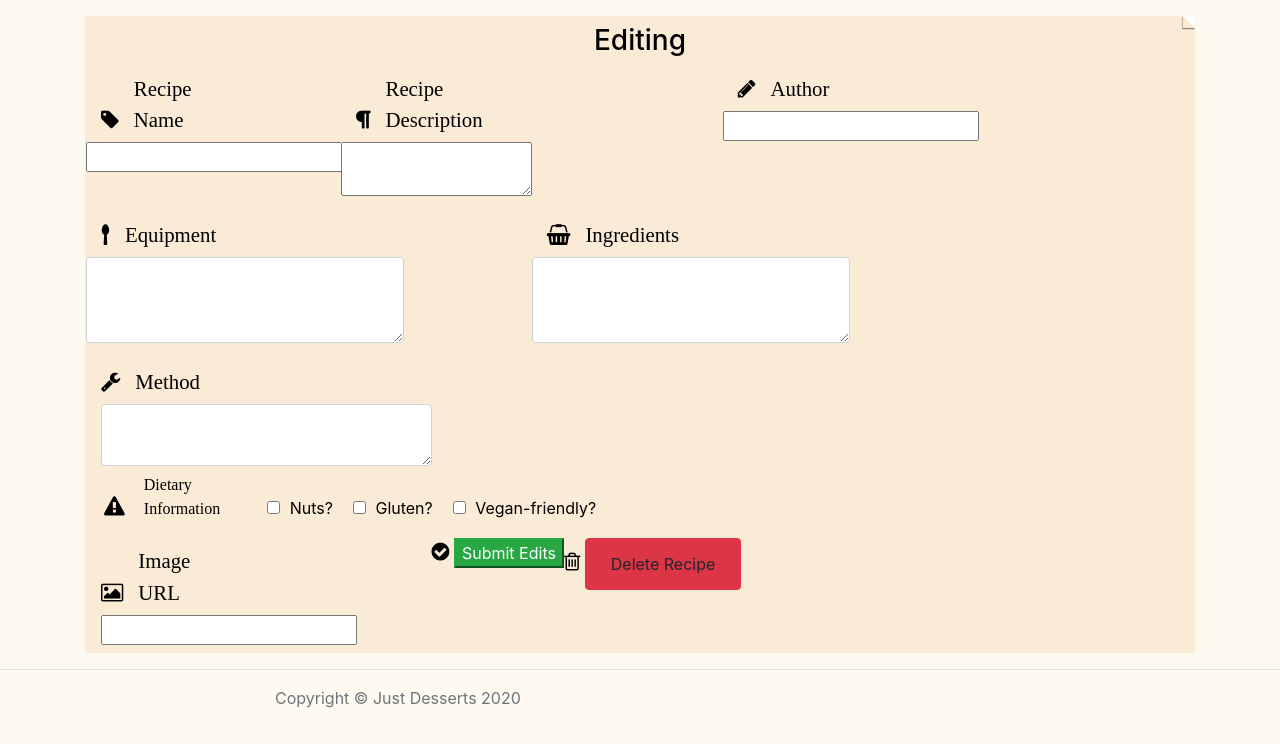
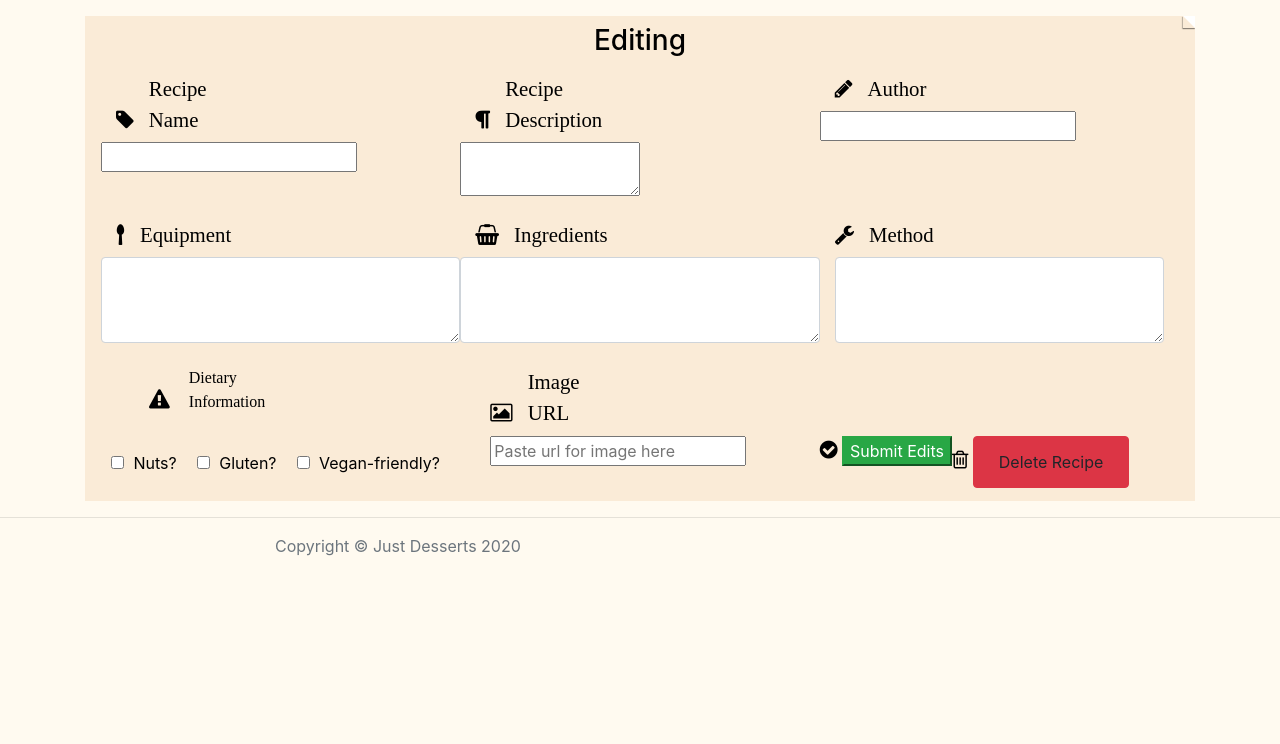
Before and after one commit to pmadden90/milestone-project-3-ci, a Flask app: template templates/editrecipe.html in a window 1280 px wide. Shown: the part 56-800 px from the top of the page. Run offline with Flask 2, Linux system fonts and the light colour scheme; the template is opened without the code that fills it, so the values that code supplies are empty; some libraries are stand-ins or nearby versions; some web fonts are replaced.

Commit message:
Updated editrecipe page to match addrecipe page

```diff
--- a/templates/editrecipe.html
+++ b/templates/editrecipe.html
@@ -5,8 +5,9 @@
 	<div class="row">
 		<div class="form col-xs-12">
 			<form action="{{ url_for('update_recipe', dessert_id=recipe._id)}}" method="POST" class="col-xs-12">
-				<div class="row justify-content-md-center">
-					<div class="col-xs-12 col-md-4">
+				<div class='container-fluid'>
+			        <div class='row'>
+				<div class='col-xs-12 col-md-4 col-sm-2 gray'>
 					<div class="form-group">
 						<i class="fa fa-tag"><label class="col-sm-2 col-form-label" for="icon_prefix">Recipe Name</label></i>
 						<div class="row">
@@ -14,7 +15,7 @@
                         </div>
 					</div>
 				</div>
-					<div class="col-xs-12 col-md-6">
+				<div class='col-xs-12 col-md-4 col-sm-2 gray-l'>
 					<div class="form-group">
 						<i class="fa fa-paragraph"><label class="col-sm-2 col-form-label">Recipe Description</label></i>
 						<div class="row">
@@ -22,18 +23,15 @@
 						</div>
 					</div>
 				</div>
-					<div class="col-xs-12 col-md-2">
+				<div class='col-xs-12 col-md-4 col-sm-2 gray'>
 					<div class="form-group">
 						<i class="fa fa-pencil"><label class="col-sm-2 col-form-label" for="icon_prefix">Author</label></i>
 						<div class="row">
-								<input id="author" name="author" type="text" placeholder="{{recipe.author}}">
+							<input id="author" name="author" type="text" placeholder="{{recipe.author}}" readonly>
                         </div>
 					</div>
 				</div>
-                </div>
-				<!--Second Row-->
-				<div class="row justify-content-md-center">
-					<div class="col-xs-12 col-sm-6 col-md-5">
+				<div class='col-xs-12 col-md-4 col-sm-2 gray-l'>
 					<div class="form-group">
 						<i class="fa fa-spoon"><label class="col-sm-6 col-form-label" for="icon_prefix">Equipment</label></i>
 						<div class="input-field col-xs-12">
@@ -43,9 +41,7 @@
 						</div>
 					</div>
 				</div>
-
-					<div class="col-xs-12 col-sm-6 col-md-5 offset-md-2">
-					<!--Ingredients-->
+				<div class='col-xs-12 col-md-4 col-sm-2 gray'>
 					<div class="form-group">
 						<i class="fa fa-shopping-basket"><label class="col-sm-2 col-form-label" for="icon_prefix">Ingredients</label></i>
 						<div class="input-field col-xs-12">
@@ -55,21 +51,15 @@
 						</div>
 					</div>
 				</div>
-				</div>
-				<!--Method Row-->
-				<div class="row">
-					<div class="col-xs-12">
-				    	<div class="row">
-							<div class="add-ingredient col-xs-12 col-md-12">
-								<div class="col-xs-12 col-md-6">
+				<div class='col-xs-12 col-md-4 col-sm-2 gray-l'>
+					<div class="form-group">
 						<div class="input-field">
 							<i class="fa fa-wrench"><label class="col-sm-2 col-form-label" for="icon_prefix">Method</label></i>
-									<textarea class="form-control col-xs-12" id="method" name="method" type="text">{{recipe.method}}</textarea>
+							<textarea class="form-control col-xs-12" id="method" name="method" rows="3" type="text">{{recipe.method}}</textarea>
 						</div>
 					</div>
 				</div>
-						</div>
-						<div class="row">
+				<div class='col-xs-12 col-md-4 col-sm-2 gray'>
 					<div class="row">
 						<span class="dietary-info">
                             <i class="fa fa-exclamation-triangle"></i>
@@ -112,14 +102,16 @@
 						</div>
                     </div>
 				</div>
-									<div class="row">
-										<div class="col-xs-12 col-md-6">
+				<div class='col-xs-12 col-md-4 col-sm-2 gray-l'>
+					<div class="form-group">
 						<div class="input-field col s12 m12">
 							<i class="fa fa-photo"><label class="col-sm-2 col-form-label" for="icon_prefix">Image URL</label></i>
-												<input id="img_url" name="img_url" type="text" placeholder="{{recipe.img_url}}">
+							<input id="img_url" name="img_url" type="text" placeholder="Paste url for image here">
 				        </div>
 					</div>
-											<div class="row">
+				</div>
+				<div class='col-xs-12 col-md-4 col-sm-2 gray'>
+					<div class="row submit-recipe-button">
 						<div class="col-xs-6">
 							<i class="fa fa-check-circle"></i>
 							<button class="btn-success" type="button submit">Submit Edits</button>
@@ -131,8 +123,6 @@
 								class="btn waves-effect waves-light deep-orange darken-4">Delete
 								Recipe</a>
                             </button>
-
-												</div>
 						</div>
 					</div>
 				</div>
```
Lines whose indentation alone changed are shown as unchanged.
